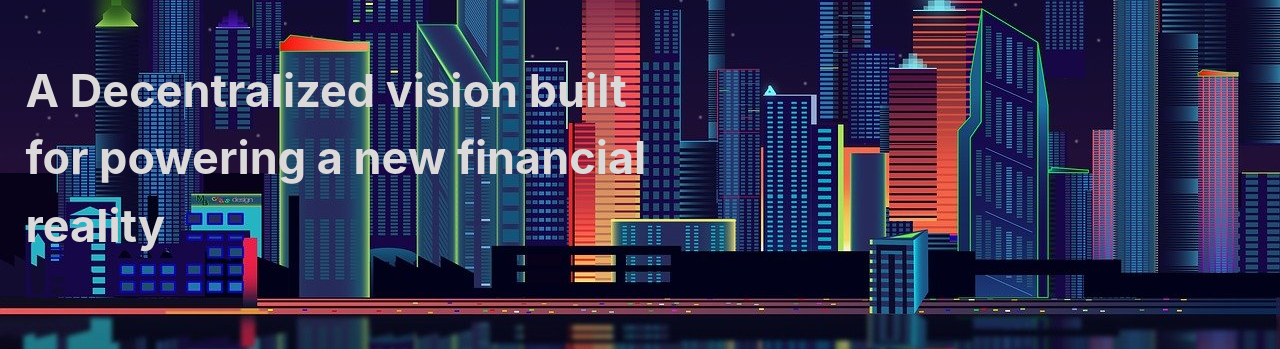
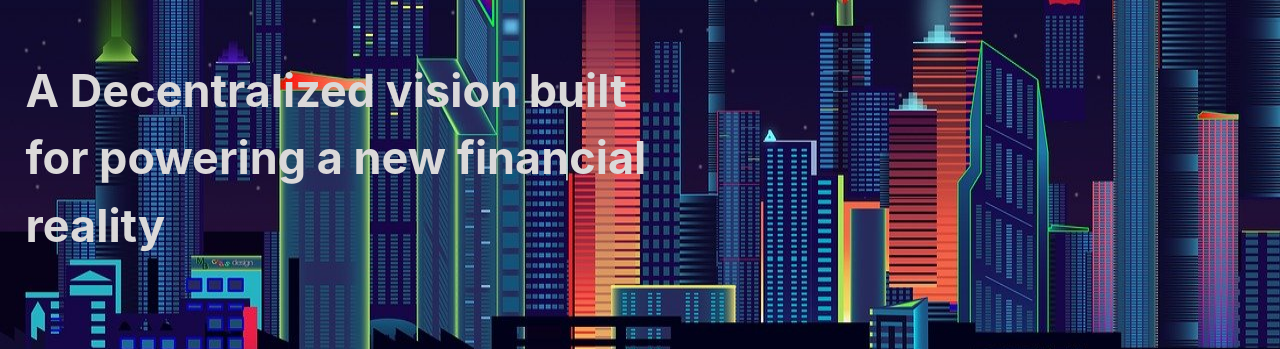
Before and after one commit to Cybergen300/CoinView, a React app: page / in a window 1280 px wide. Shown: the part 265-614 px from the top of the page. Built offline with nearby package versions, Linux system fonts and the light colour scheme.

Commit message:
Update Home.css

```diff
--- a/src/components/css/Home.css
+++ b/src/components/css/Home.css
@@ -8,6 +8,7 @@
 .Box1{
 	height: 100%;
 	background-image: url(../pictures/texture.jpg);
+	background-size: 100% 110%;
 }
 
 .Box2{
```
